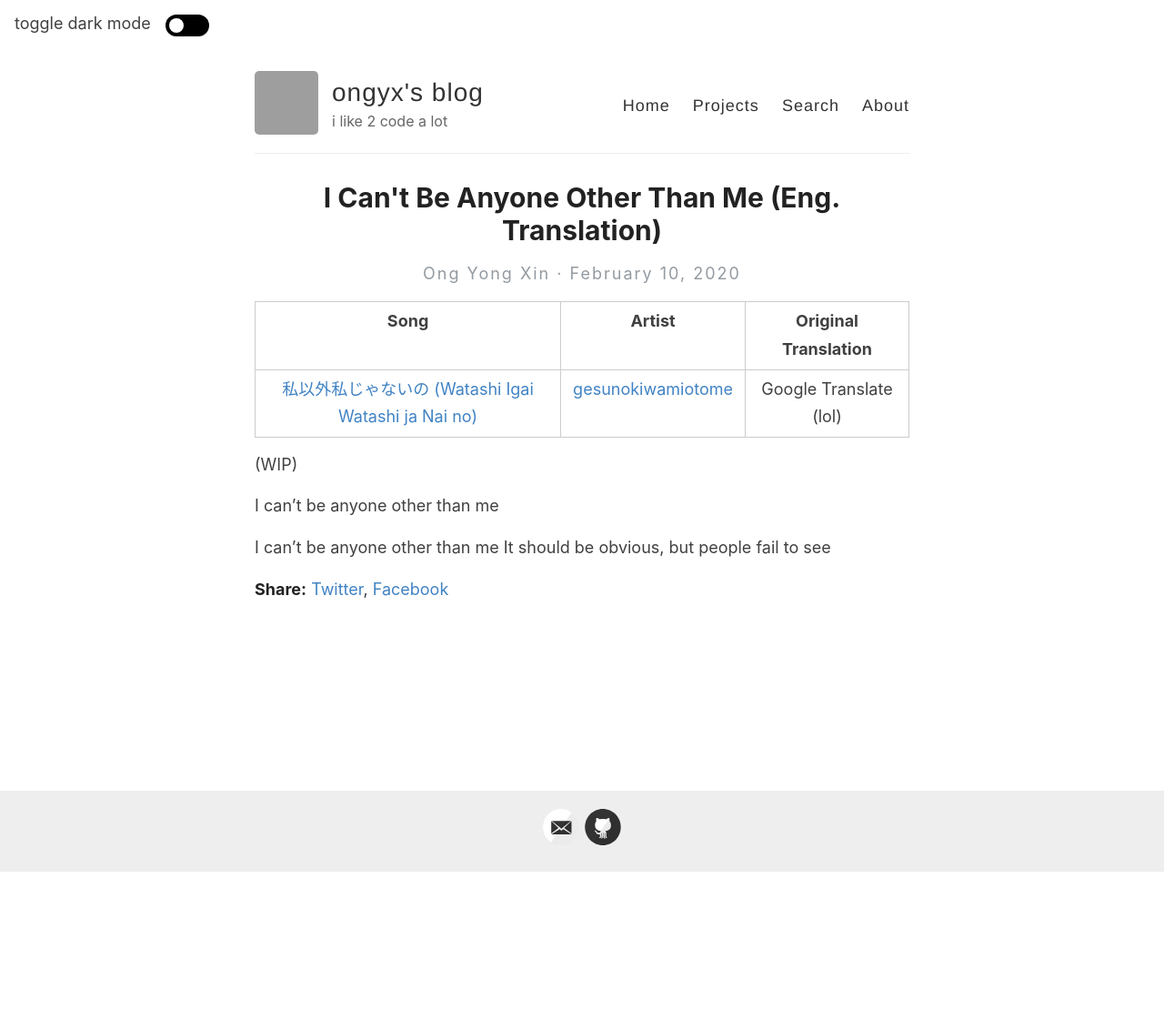
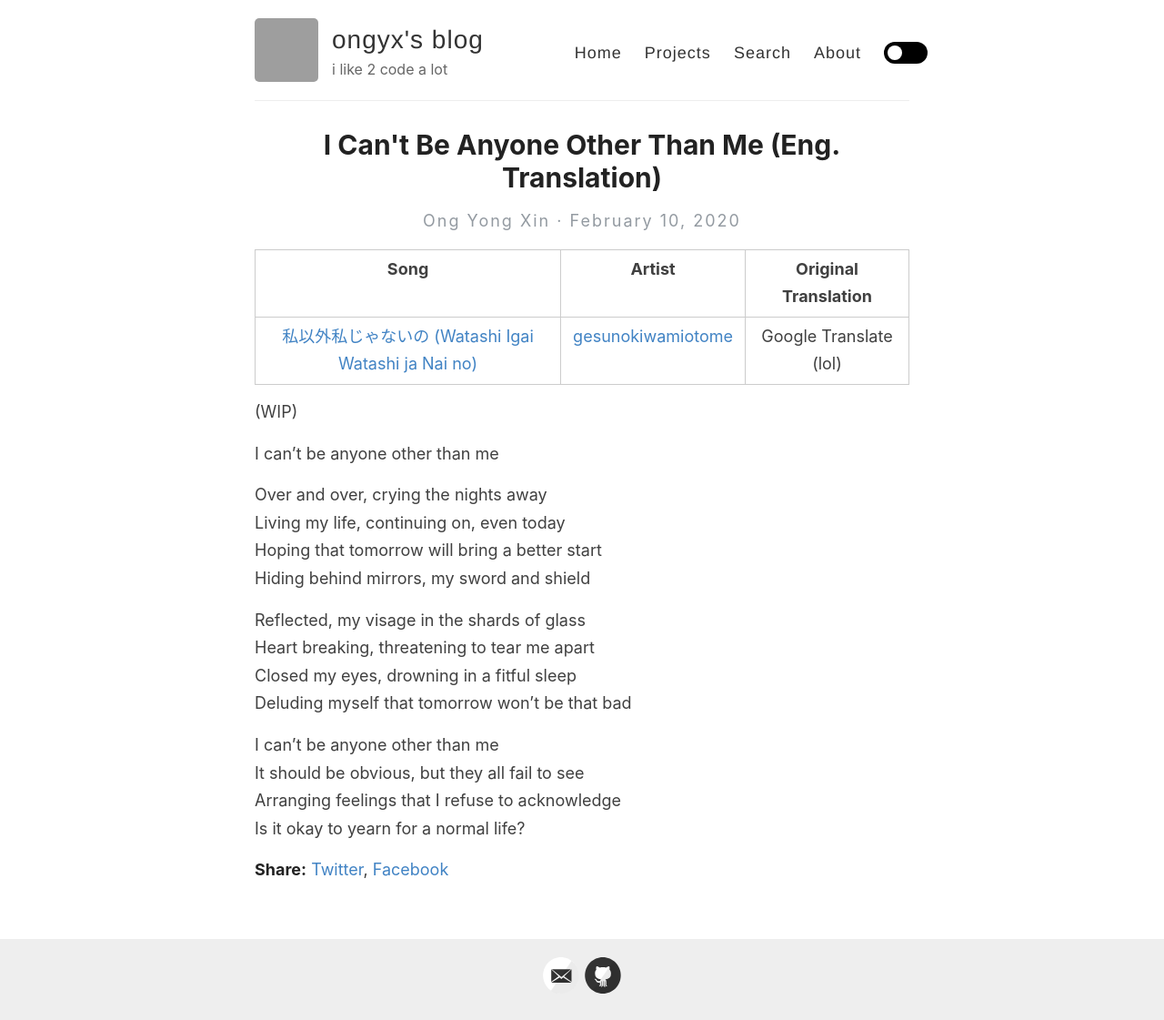
Before and after one commit to PXshadow/ongyx.github.io, a Jekyll site: the page built from _posts/2020-2-10-i-cant-be-anything-other-than-me.md, in a window 1280 px wide. Shown: the whole page at 91% size. Built offline with Jekyll 4.4.1, drawn with Linux system fonts in a browser that asks for light colours; before the commit the page ends 958 px from its top, so only the background shows below that; grey boxes are pictures that could not be loaded.

Commit message:
add posts, fix toggle

```diff
--- a/_layouts/default.html
+++ b/_layouts/default.html
@@ -19,13 +19,6 @@
     <!--what is this bar for??-->
     <!--<div id="bar"></div>-->
 
-    <div class="top-right-corner">
-      <div style="padding-right:1rem;margin-top:-.3rem;">toggle dark mode</div>
-      <div class="switch">
-        <span class="btn-toggle"></span>
-      </div>
-    </div>
-
     <div class="wrapper-container">
       <div class="wrapper-masthead">
         <div class="container">
@@ -42,6 +35,11 @@
               <a href="{{ site.baseurl }}/projects">Projects</a>
               <a href="{{ site.baseurl }}/search">Search</a>
               <a href="{{ site.baseurl }}/about">About</a>
+
+              <div class="switch">
+                <span class="btn-toggle"></span>
+              </div>
+
             </nav>
           </header>
         </div>
--- a/_posts/2020-2-10-i-cant-be-anything-other-than-me.md
+++ b/_posts/2020-2-10-i-cant-be-anything-other-than-me.md
@@ -12,5 +12,17 @@ catagories: [Japanese, Song, Translation]
 
 I can't be anyone other than me
 
-I can't be anyone other than me
-It should be obvious, but people fail to see
+Over and over, crying the nights away\
+Living my life, continuing on, even today\
+Hoping that tomorrow will bring a better start\
+Hiding behind mirrors, my sword and shield
+
+Reflected, my visage in the shards of glass\
+Heart breaking, threatening to tear me apart\
+Closed my eyes, drowning in a fitful sleep\
+Deluding myself that tomorrow won't be that bad
+
+I can't be anyone other than me\
+It should be obvious, but they all fail to see\
+Arranging feelings that I refuse to acknowledge\
+Is it okay to yearn for a normal life?
--- a/assets/style.scss
+++ b/assets/style.scss
@@ -24,32 +24,34 @@ html {
 // dev.to/pqina/poor-man-s-dark-mode-using-css-filter221n
 
 .dark-mode img {
-  filter: hue-rotate(180deg) invert(100%);
+  filter: invert(100%);
 }
 
 .dark-mode {
-  filter: invert(100%) hue-rotate(180deg);
+  filter: invert(100%);
+}
+
+// Firefox workaround
+@supports (-moz-appearance:none) {
+  .dark-mode body {
+    background: #000000;
+  }
 }
 
 // Toggle
 // https://codepen.io/coralcat/pen/qBayzVX
 .switch {
-    display: flex;
+    display: inline-flex;
     border-radius: 50px;
     height: 1.5rem;
     width: 3rem;
-    padding: .26rem;
+    padding: .25rem;
     background-color: black;
     transition: background-color .2s;
     cursor: pointer;
-}
-
-.top-right-corner {
-  display: flex;
-  position: relative;
-  margin: 0;
-  vertical-align: top;
-  padding: 1rem;
+    vertical-align: -.1rem;
+    position: relative;
+    left: 20px;
 }
 
 .btn-toggle {
@@ -57,11 +59,14 @@ html {
     height: 1rem;
     border-radius: 20px;
     background-color: white;
-    transition: transform .1s;
+    transition: transform .5s;
 }
 
 .dark-mode .btn-toggle {
-    transform: translateX(1.5rem);
+    background-color: black;
+    border-radius: 50%;
+    box-shadow: inset .3rem .3rem 0 0 white;
+    transform: translateX(1.5rem) rotate(270deg);
 }
 
 body {
```
